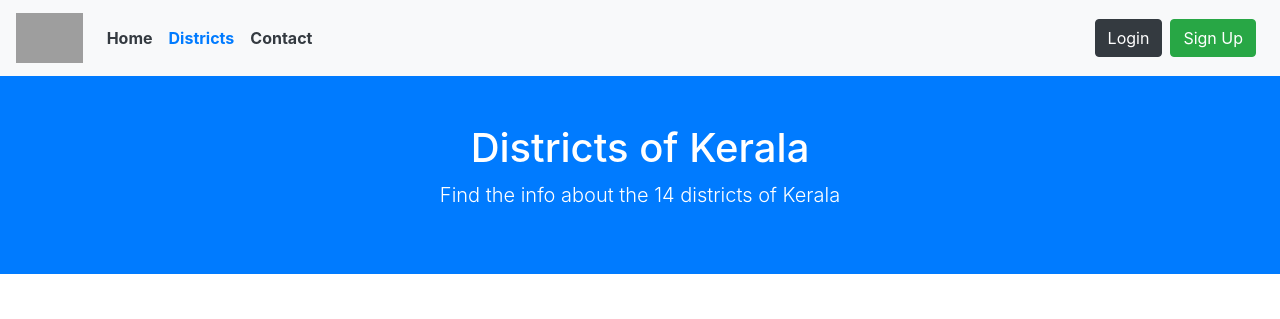
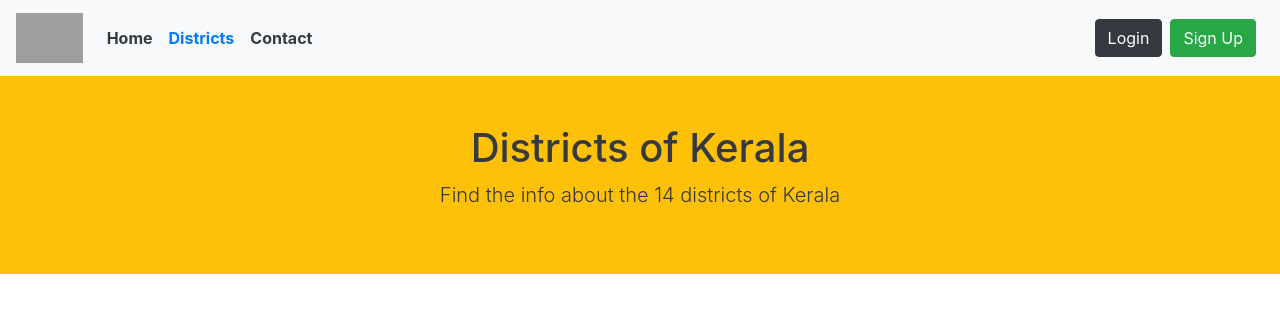
Before and after one commit to akp0007/ICT-Academy-Assignment-1, a plain HTML site: page list.html in a window 1280 px wide. Shown: the top 319 px of the page. Drawn offline with nearby package versions, Linux system fonts and the light colour scheme; files that its build step writes are made by us from their sources; grey boxes are pictures that could not be loaded.

Commit message:
Add files via upload

```diff
--- a/list.html
+++ b/list.html
@@ -34,7 +34,7 @@
                 <a class="btn btn-success my-2 mx-2" href="/signup.html">Sign Up</a>
             </div>
         </nav>
-        <div class="bg-primary text-white pt-5 pb-5">
+        <div class="bg-warning text-dark pt-5 pb-5">
             <div class="container text-center">
                 <h1>Districts of Kerala</h1>
                 <p class="lead">Find the info about the 14 districts of Kerala</p>
```
